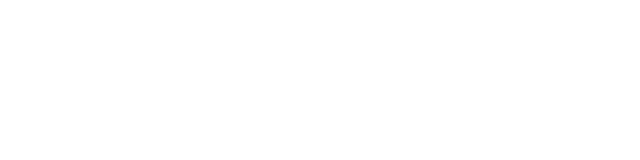
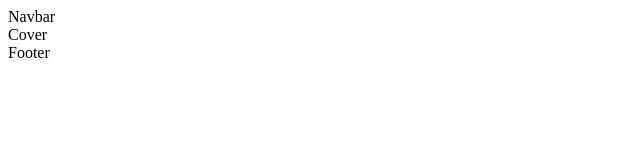
Before and after one commit to prrathnayake/Portfolio, a React (Create React App) app: page / in a window 1280 px wide. Shown: the top 160 px of the page, without its empty margins (0-640 px from the left). Built offline with nearby package versions, Linux system fonts and the light colour scheme.

Commit message:
update project file structure

```diff
--- a/src/App.js
+++ b/src/App.js
@@ -1,6 +1,9 @@
+import MainPage from "./pages/mainPage";
+
 function App() {
   return (
     <div className="App">
+      <MainPage />
     </div>
   );
 }
--- /dev/null
+++ b/src/components/footer.js
@@ -0,0 +1,7 @@
+import React from 'react'
+
+export default function Footer() {
+  return (
+    <div>Footer</div>
+  )
+}
--- /dev/null
+++ b/src/components/navbar.js
@@ -0,0 +1,7 @@
+import React from 'react'
+
+export default function Navbar() {
+  return (
+    <div>Navbar</div>
+  )
+}
--- /dev/null
+++ b/src/components/pageLayout.js
@@ -0,0 +1,13 @@
+import React from "react";
+import Footer from "./footer";
+import Navbar from "./navbar";
+
+export default function PageLayout({children}) {
+  return (
+    <div>
+      <Navbar />
+      {children}
+      <Footer />
+    </div>
+  );
+}
--- /dev/null
+++ b/src/components/sections/cover.js
@@ -0,0 +1,7 @@
+import React from 'react'
+
+export default function Cover() {
+  return (
+    <div>Cover</div>
+  )
+}
--- /dev/null
+++ b/src/pages/mainPage.js
@@ -0,0 +1,13 @@
+import React from "react";
+import PageLayout from "../components/pageLayout";
+import Cover from "../components/sections/cover";
+
+export default function MainPage() {
+  return (
+    <div>
+      <PageLayout>
+        <Cover />
+      </PageLayout>
+    </div>
+  );
+}
```
Also changed, not shown: src/components/sections/about.js (added, +7 -0 lines), src/components/sections/contact.js (added, +7 -0 lines), src/components/sections/projects.js (added, +7 -0 lines), src/pages/error404.js (added, +7 -0 lines).
